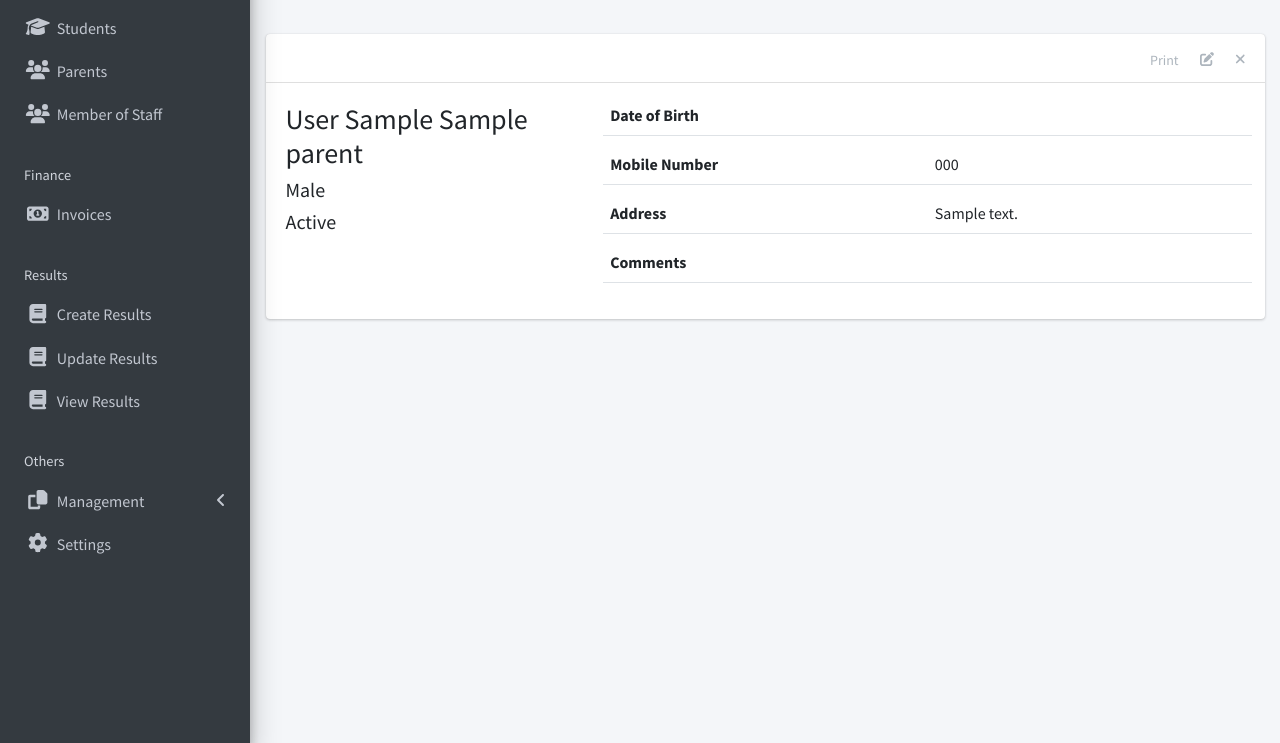
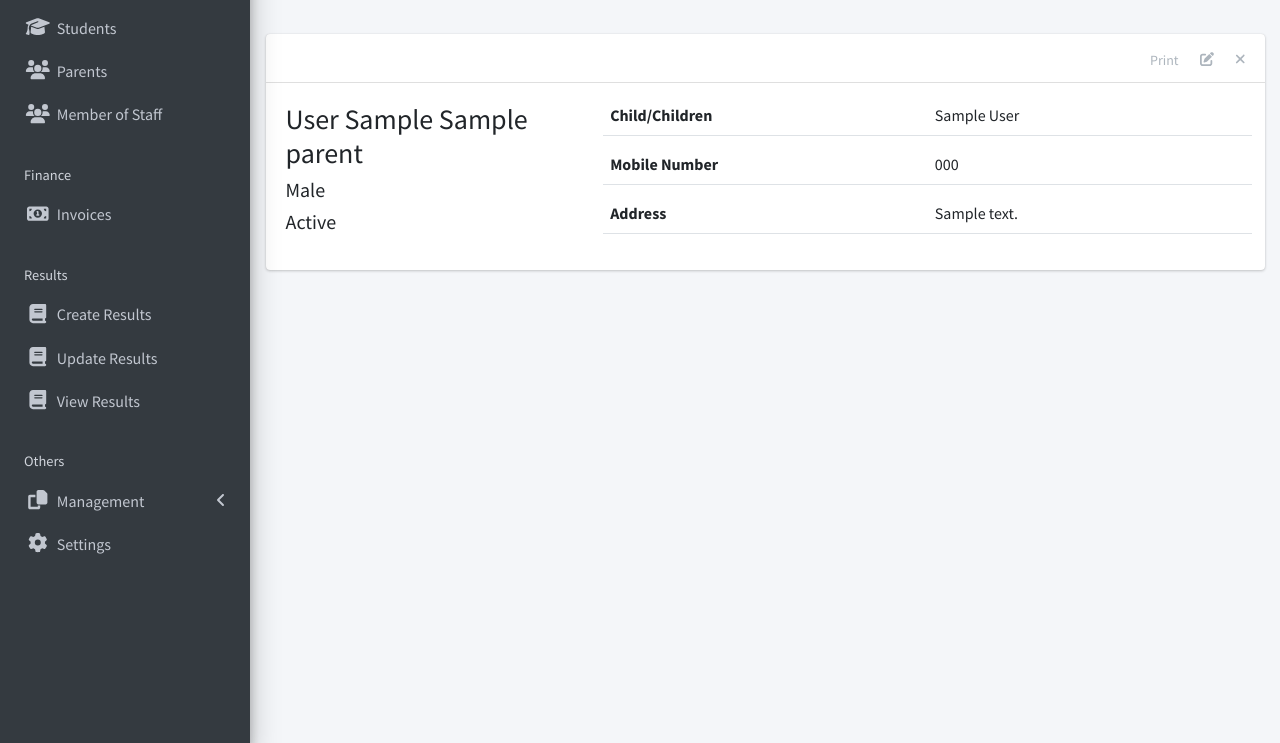
Before and after one commit to preciousimo/sonips_management_system, a Django app: page /parent/1/ in a window 1280 px wide. Shown: the part 57-800 px from the top of the page. Run offline with Django 3.2, Linux system fonts and the light colour scheme; tables that the repository leaves empty hold one stand-in row (values such as "Sample post"); some libraries are stand-ins or nearby versions.

Commit message:
Parent pages update

```diff
--- a/apps/parents/templates/parents/parent_detail.html
+++ b/apps/parents/templates/parents/parent_detail.html
@@ -29,10 +29,11 @@
         <div>
           <div class="form-group border-bottom row">
             <label class="col">
-              Date of Birth
+              Child/Children
             </label>
             <div class="col">
-              {{ object.date_of_birth }}
+              {{ object.child.firstname }}
+              {{ object.child.surname }}
             </div>
           </div>
 
@@ -53,21 +54,10 @@
               {{ object.address }}
             </div>
           </div>
-          <div class="form-group border-bottom row">
-            <label class="col">
-              Comments
-            </label>
-            <div class="col">
-              {{ object.others }}
-            </div>
-          </div>
 
         </div>
 
       </div>
     </div>
 
-
-
-
 {% endblock content %}
--- a/apps/parents/templates/parents/parent_list.html
+++ b/apps/parents/templates/parents/parent_list.html
@@ -3,7 +3,7 @@
 {% block title %}Parent{% endblock title %}
 
 {% block breadcrumb %}
-<a class="btn btn-primary" href="{% url 'staff-create' %}"><i
+<a class="btn btn-primary" href="{% url 'parent-create' %}"><i
     class="fas fa-plus"></i> New parent</a>
 {% endblock breadcrumb %}
 
--- a/templates/index.html
+++ b/templates/index.html
@@ -43,7 +43,7 @@
             <!-- small box -->
             <div class="small-box bg-info">
               <div class="inner ali">
-                <h3><i class="fa fa-users" aria-hidden="true"></i>&nbsp;&nbsp;0</h3>
+                <h3><i class="fa fa-users" aria-hidden="true"></i>&nbsp;&nbsp;{{total_parent}}</h3>
                 <p>Parents</p>
               </div>
               <div class="icon">
```
